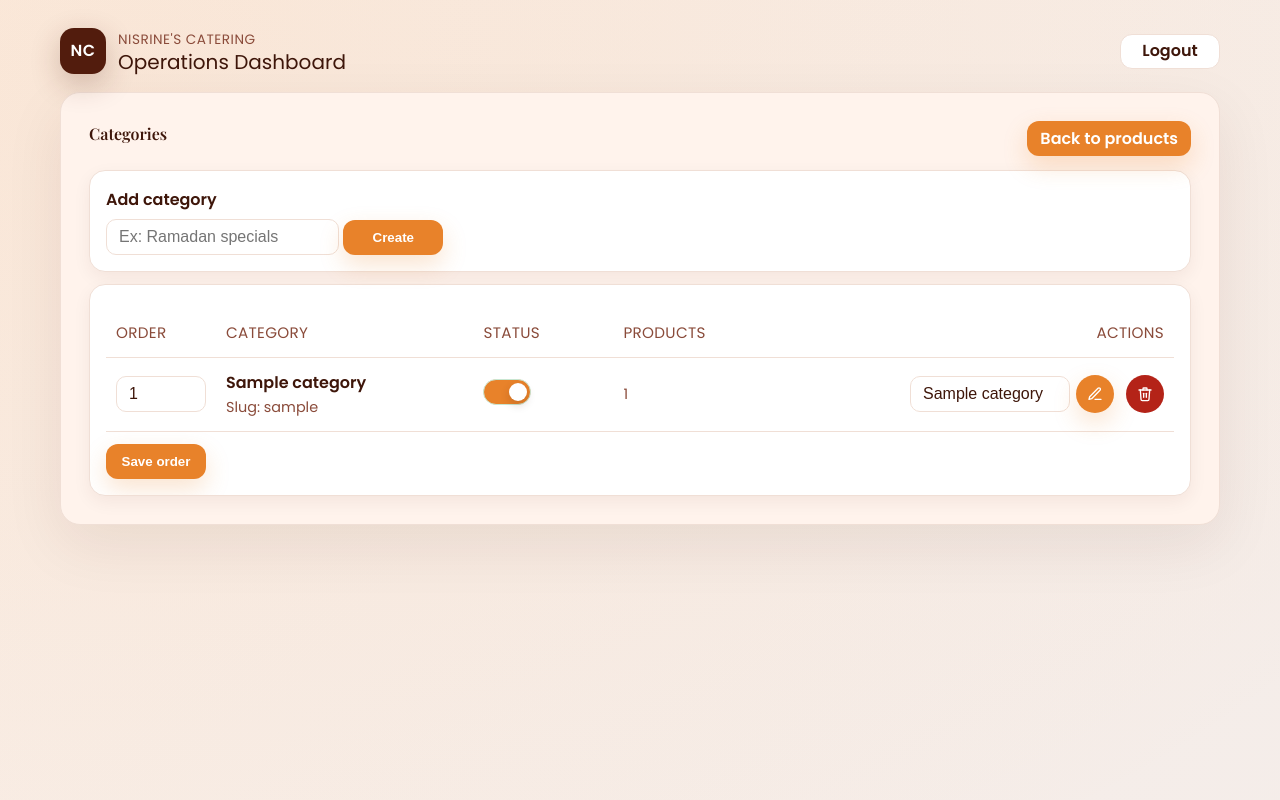
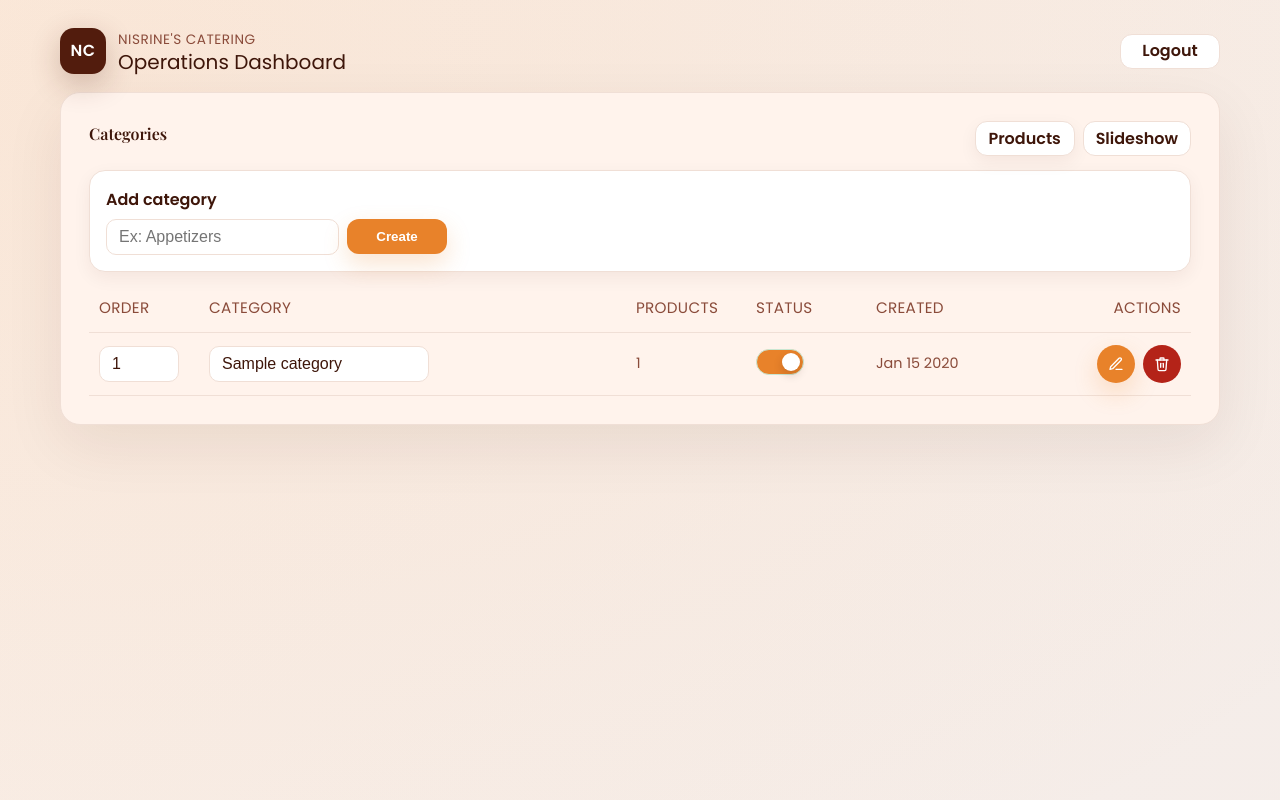
Before and after one commit to Muno7/nisrines_catering, a Flask app: page /admin/categories in a window 1280 px wide. Run offline with Flask 3, Linux system fonts and the light colour scheme; a user stored in the database is signed in; tables that the repository leaves empty hold one stand-in row (values such as "Sample post"); some libraries are stand-ins or nearby versions.

Commit message:
Enhanced UI and functionality problems for the categories

```diff
--- a/backend/app/admin/routes.py
+++ b/backend/app/admin/routes.py
@@ -480,69 +480,92 @@ def reorder_slideshow():
 @login_required
 def categories():
     categories = Category.query.order_by(Category.sort_order, Category.name).all()
+
     if request.method == "POST":
         action = request.form.get("action")
         if action == "create":
-            name = request.form.get("name", "").strip()
+            name = (request.form.get("name") or "").strip()
             if not name:
                 flash("Category name is required.", "danger")
             else:
-                Category.ensure(name)
-                db.session.commit()
-                flash("Category created.", "success")
+                existing = Category.query.filter(
+                    or_(Category.name.ilike(name), Category.slug == slugify(name))
+                ).first()
+                if existing:
+                    flash("Category already exists.", "warning")
+                else:
+                    Category.ensure(name)
+                    db.session.commit()
+                    flash("Category created.", "success")
             return redirect(url_for("admin.categories"))
 
-        if action == "rename":
-            cat_id = request.form.get("category_id", type=int)
-            name = request.form.get("name", "").strip()
-            category = Category.query.get(cat_id)
-            if category and name:
-                category.name = name
-                category.slug = slugify(name)
-                db.session.commit()
-                flash("Category renamed.", "success")
-            else:
-                flash("Missing category or name.", "danger")
-            return redirect(url_for("admin.categories"))
-
-        if action == "toggle_active":
+        if action == "update":
             cat_id = request.form.get("category_id", type=int)
             category = Category.query.get(cat_id)
-            if category:
-                category.active = not category.active
-                db.session.commit()
-                flash("Category updated.", "success")
-            return redirect(url_for("admin.categories"))
+            if not category:
+                flash("Category not found.", "danger")
+                return redirect(url_for("admin.categories"))
 
-        if action == "merge":
-            source_id = request.form.get("source_id", type=int)
-            target_id = request.form.get("target_id", type=int)
-            source = Category.query.get(source_id)
-            target = Category.query.get(target_id)
-            if source and target and source.id != target.id:
-                Product.query.filter_by(category_id=source.id).update(
-                    {"category_id": target.id, "category": target.name.lower()}
+            new_name = (request.form.get("name") or "").strip()
+            new_order = request.form.get("sort_order", type=int)
+
+            if new_name:
+                slug = slugify(new_name)
+                conflict = (
+                    Category.query.filter(
+                        or_(Category.slug == slug, Category.name.ilike(new_name))
+                    )
+                    .filter(Category.id != category.id)
+                    .first()
                 )
-                source.active = False
-                db.session.commit()
-                flash("Categories merged.", "success")
-            else:
-                flash("Invalid merge selection.", "danger")
-            return redirect(url_for("admin.categories"))
+                if conflict:
+                    flash("Another category already uses that name.", "danger")
+                    return redirect(url_for("admin.categories"))
+                category.name = new_name
+                category.slug = slug
 
-        if action == "reorder":
-            for cat in categories:
-                key = f"order_{cat.id}"
-                if key in request.form:
-                    try:
-                        cat.sort_order = int(request.form[key])
-                    except ValueError:
-                        continue
+            if new_order is not None:
+                category.sort_order = new_order
+
             db.session.commit()
-            flash("Order updated.", "success")
+            flash("Category updated.", "success")
             return redirect(url_for("admin.categories"))
 
     counts = {
         cat.id: Product.query.filter_by(category_id=cat.id).count() for cat in categories
     }
     return render_template("admin/categories.html", categories=categories, counts=counts)
+
+
+@admin_bp.route("/categories/<int:category_id>/set-status", methods=["POST"])
+@login_required
+def set_category_status(category_id: int):
+    category = Category.query.get_or_404(category_id)
+    payload = request.get_json(silent=True) or {}
+    status = (payload.get("status") or request.form.get("status") or "").strip().lower()
+
+    if status not in VALID_STATUSES:
+        return jsonify({"ok": False, "message": "Invalid status"}), 400
+
+    category.active = status == "active"
+    db.session.commit()
+
+    return jsonify(
+        {"ok": True, "status": "active" if category.active else "inactive", "active": category.active}
+    )
+
+
+@admin_bp.route("/categories/<int:category_id>/delete", methods=["POST"])
+@login_required
+def delete_category(category_id: int):
+    category = Category.query.get_or_404(category_id)
+    product_count = Product.query.filter_by(category_id=category.id).count()
+
+    if product_count:
+        flash("Cannot delete a category that still has products. Move or delete them first.", "warning")
+        return redirect(url_for("admin.categories"))
+
+    db.session.delete(category)
+    db.session.commit()
+    flash("Category deleted.", "success")
+    return redirect(url_for("admin.categories"))
--- a/backend/app/templates/admin/categories.html
+++ b/backend/app/templates/admin/categories.html
@@ -1,78 +1,77 @@
 {% extends "admin/base.html" %}
 {% block title %}Categories{% endblock %}
+{% block head %}
+  <script defer src="{{ url_for('static', filename='js/categories.js') }}"></script>
+{% endblock %}
 {% block content %}
   <header class="page-header">
     <div>
       <h2>Categories</h2>
     </div>
-    <a class="btn" href="{{ url_for('admin.products') }}">Back to products</a>
+    <div class="actions">
+      <a class="btn btn-secondary" href="{{ url_for('admin.products') }}">Products</a>
+      <a class="btn btn-ghost" href="{{ url_for('admin.slideshow') }}">Slideshow</a>
+    </div>
   </header>
 
   <div class="card mb-3">
-    <form method="post" class="actions align-center">
+    <form method="post" class="actions align-center" style="gap:10px; flex-wrap:wrap;">
       <input type="hidden" name="csrf_token" value="{{ csrf_token() }}">
       <input type="hidden" name="action" value="create">
-      <div class="field tight">
+      <div class="field tight" style="margin:0;">
         <label for="new_cat">Add category</label>
-        <div>
-            <input id="new_cat" name="name" placeholder="Ex: Ramadan specials" required>
+        <div style="display:flex; gap:8px; align-items:center;">
+          <input id="new_cat" name="name" placeholder="Ex: Appetizers" required>
           <button class="btn" type="submit">Create</button>
         </div>
       </div>
     </form>
   </div>
 
-  <div class="card" style="overflow:auto;">
-    <form id="reorderForm" method="post">
-      <input type="hidden" name="csrf_token" value="{{ csrf_token() }}">
-      <input type="hidden" name="action" value="reorder">
-    </form>
-    <table class="table">
+  {% if categories %}
+    <table class="responsive-table table">
       <thead>
         <tr>
-          <th style="width:100px;">Order</th>
+          <th style="width:110px;">Order</th>
           <th>Category</th>
-          <th style="width:140px;">Status</th>
           <th style="width:120px;">Products</th>
+          <th style="width:120px;">Status</th>
+          <th style="width:140px;">Created</th>
           <th style="text-align:right;">Actions</th>
         </tr>
       </thead>
       <tbody>
         {% for cat in categories %}
-          <tr>
-            <td><input type="number" name="order_{{ cat.id }}" value="{{ cat.sort_order }}" class="input-narrow" form="reorderForm"></td>
+          {% set current_status = "active" if cat.active else "inactive" %}
+          <tr data-category-row="{{ cat.id }}">
             <td>
-              <div class="text-block">
-                <div class="row-title">{{ cat.name }}</div>
-                <div class="muted">Slug: {{ cat.slug }}</div>
-              </div>
+              <input type="number" name="sort_order" value="{{ cat.sort_order }}" class="input-narrow" style="width:80px;" form="cat-form-{{ cat.id }}">
             </td>
             <td>
+              <input type="text" name="name" value="{{ cat.name }}" class="input-medium" style="min-width:220px;" form="cat-form-{{ cat.id }}">
+            </td>
+            <td class="muted">{{ counts.get(cat.id, 0) }}</td>
+            <td>
               <label class="switch">
-                <input type="checkbox" class="category-toggle" data-category-id="{{ cat.id }}" data-previous="{{ 'active' if cat.active else 'inactive' }}" {% if cat.active %}checked{% endif %}>
+                <input type="checkbox" class="status-toggle" data-category-id="{{ cat.id }}" data-previous="{{ current_status }}" {% if current_status == "active" %}checked{% endif %}>
                 <span class="slider"></span>
               </label>
             </td>
-            <td class="muted">{{ counts.get(cat.id, 0) }}</td>
+            <td class="muted">{{ cat.created_at.strftime('%b %d %Y') }}</td>
             <td style="text-align:right; white-space:nowrap;">
-              <div class="actions right" style="gap:12px; align-items:center; justify-content:flex-end; flex-wrap:wrap;">
-                <form method="post" class="actions align-center" style="gap:6px;">
+              <form id="cat-form-{{ cat.id }}" method="post" action="{{ url_for('admin.categories') }}" style="display:inline-flex; gap:8px; align-items:center;">
                 <input type="hidden" name="csrf_token" value="{{ csrf_token() }}">
-                  <input type="hidden" name="action" value="rename">
+                <input type="hidden" name="action" value="update">
                 <input type="hidden" name="category_id" value="{{ cat.id }}">
-                  <input type="text" name="name" value="{{ cat.name }}" class="input-medium">
-                  <button class="btn btn-icon" type="submit" title="Rename">
+                <button class="btn btn-icon" type="submit" title="Save changes">
                   <svg xmlns="http://www.w3.org/2000/svg" width="16" height="16" viewBox="0 0 24 24" fill="none" stroke="currentColor" stroke-width="2" stroke-linecap="round" stroke-linejoin="round">
                     <path d="M12 20h9" />
                     <path d="M16.5 3.5a2.121 2.121 0 1 1 3 3L7 19l-4 1 1-4 12.5-12.5z" />
                   </svg>
                 </button>
-                </form>
-                <form method="post" style="display:inline;">
-                  <input type="hidden" name="csrf_token" value="{{ csrf_token() }}">
-                  <input type="hidden" name="action" value="toggle_active">
-                  <input type="hidden" name="category_id" value="{{ cat.id }}">
-                  <button class="btn btn-icon btn-danger" type="submit" title="{{ 'Deactivate' if cat.active else 'Activate' }}">
+                <button class="btn btn-icon btn-danger" type="button" title="Delete"
+                        data-confirm-form="delete-category-{{ cat.id }}"
+                        data-confirm-message="Delete {{ cat.name }}? This cannot be undone.">
                   <svg xmlns="http://www.w3.org/2000/svg" width="16" height="16" viewBox="0 0 24 24" fill="none" stroke="currentColor" stroke-width="2" stroke-linecap="round" stroke-linejoin="round">
                     <polyline points="3 6 5 6 21 6"></polyline>
                     <path d="M19 6l-1 14a2 2 0 0 1-2 2H8a2 2 0 0 1-2-2L5 6"></path>
@@ -82,14 +81,21 @@
                   </svg>
                 </button>
               </form>
-              </div>
             </td>
           </tr>
         {% endfor %}
       </tbody>
     </table>
-    <div class="actions mt-3">
-      <button class="btn" type="submit" form="reorderForm">Save order</button>
+
+    {% for cat in categories %}
+      <form id="delete-category-{{ cat.id }}" method="post" action="{{ url_for('admin.delete_category', category_id=cat.id) }}" style="display:none;">
+        <input type="hidden" name="csrf_token" value="{{ csrf_token() }}">
+      </form>
+    {% endfor %}
+  {% else %}
+    <div class="card">
+      <p class="row-title" style="margin:0 0 6px 0;">No categories yet</p>
+      <p class="muted" style="margin:0;">Create your first category to organize products.</p>
     </div>
-  </div>
+  {% endif %}
 {% endblock %}
```
Also changed, not shown: backend/app/static/js/categories.js (added, +49 -0 lines). Lines whose indentation alone changed are shown as unchanged.
